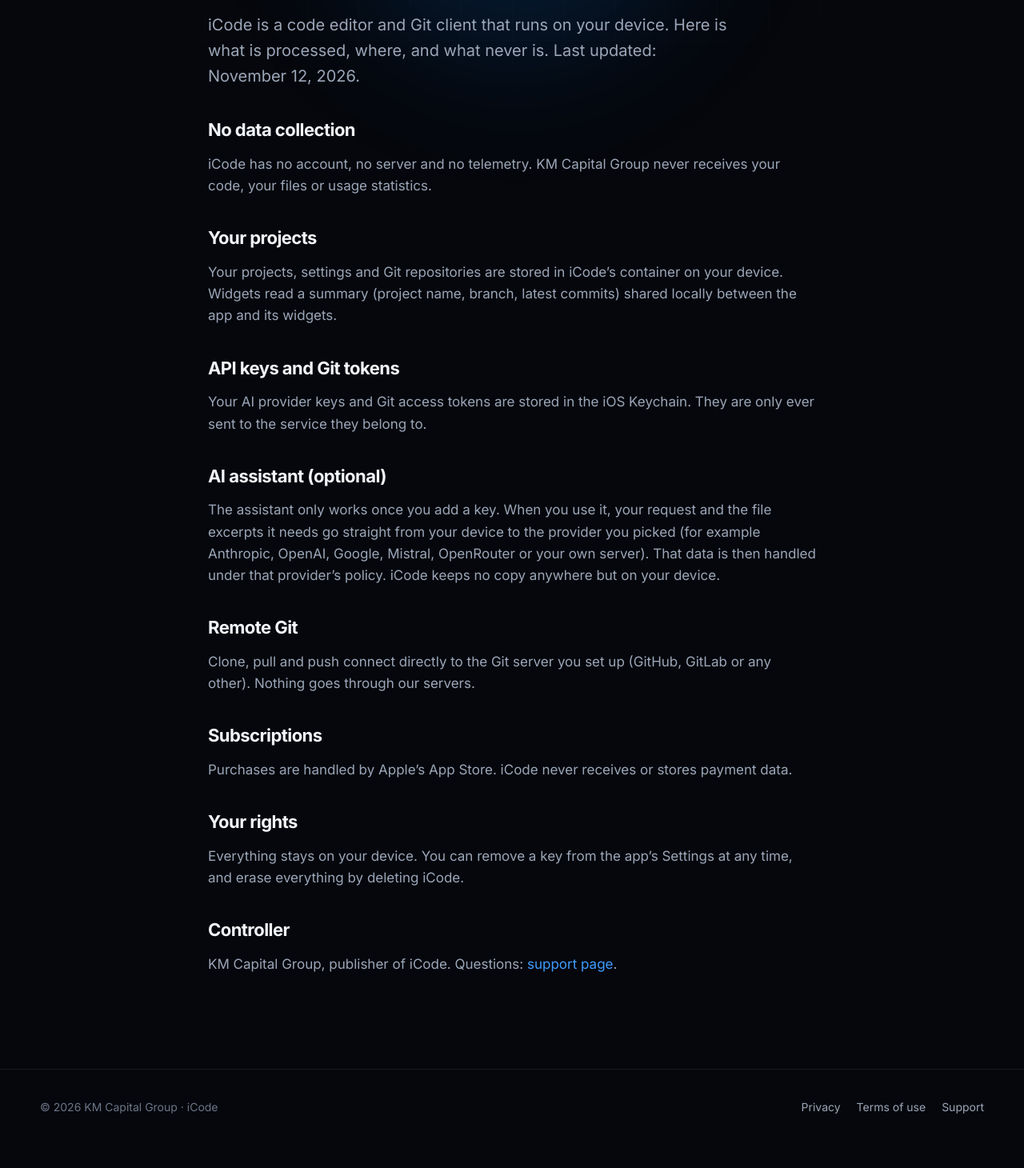
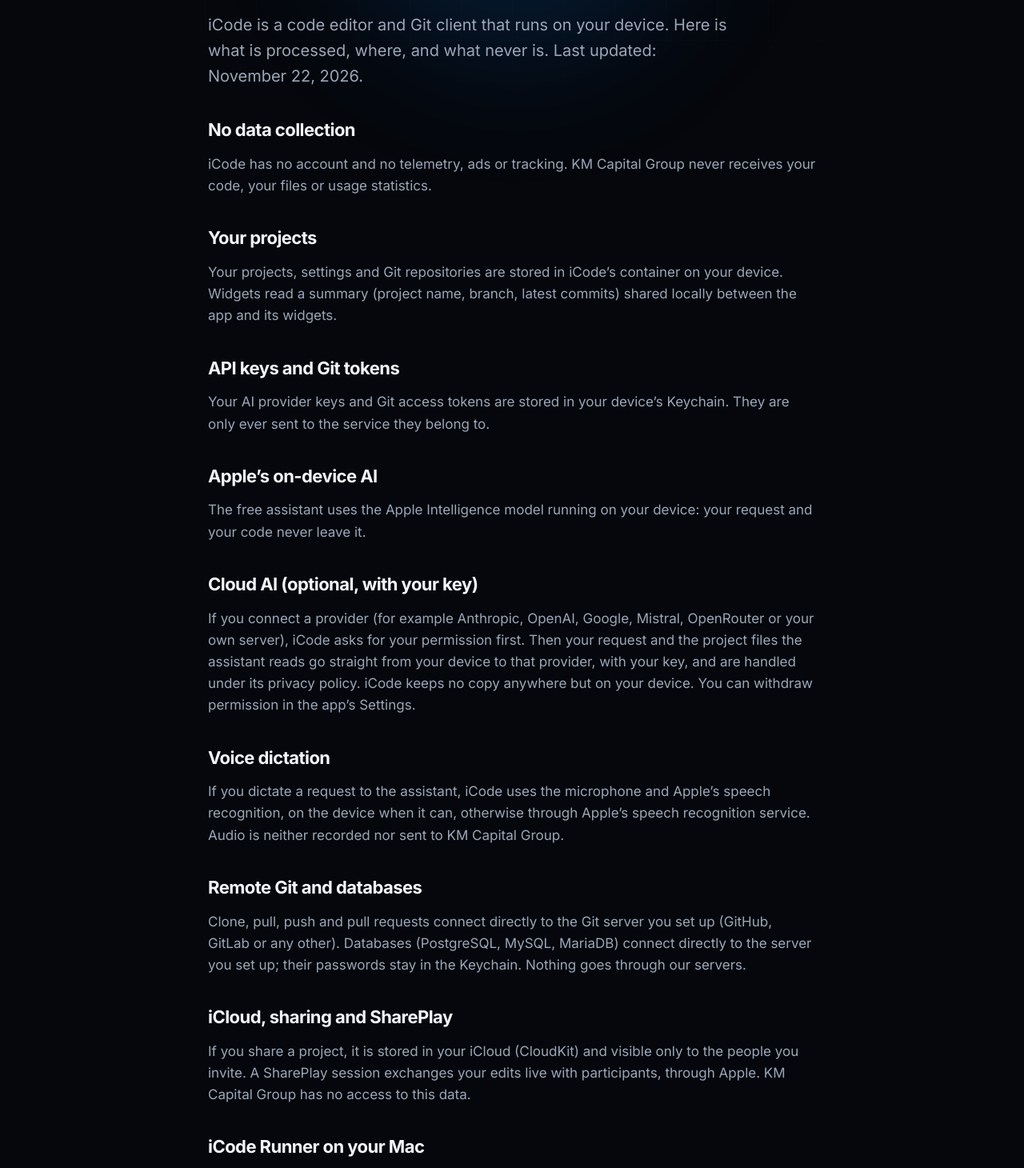
Before and after one commit to kmcapitalgroup/icode-site, a plain HTML site: page en/privacy/index.html in a window 1280 px wide. Shown: the part 206-1666 px from the top of the page at 80% size. Drawn offline with Linux system fonts and the light colour scheme.

Commit message:
Confidentialité : IA d'Apple, accord avant l'IA cloud, dictée, iCloud et SharePlay, Runner, bases de données, licence Mac (#5)
Claude-Session: https://claude.ai/code/session_01Jf87pPcjWRA6x5474F6U26

Co-authored-by: Claude <noreply@anthropic.com>

```diff
--- a/en/privacy/index.html
+++ b/en/privacy/index.html
@@ -24,14 +24,19 @@
 <main class="doc">
   <div class="wrap">
 <h1>Privacy policy</h1>
-<p class="lead">iCode is a code editor and Git client that runs on your device. Here is what is processed, where, and what never is. Last updated: November 12, 2026.</p>
-<h2>No data collection</h2><p>iCode has no account, no server and no telemetry. KM Capital Group never receives your code, your files or usage statistics.</p>
+<p class="lead">iCode is a code editor and Git client that runs on your device. Here is what is processed, where, and what never is. Last updated: November 22, 2026.</p>
+<h2>No data collection</h2><p>iCode has no account and no telemetry, ads or tracking. KM Capital Group never receives your code, your files or usage statistics.</p>
 <h2>Your projects</h2><p>Your projects, settings and Git repositories are stored in iCode’s container on your device. Widgets read a summary (project name, branch, latest commits) shared locally between the app and its widgets.</p>
-<h2>API keys and Git tokens</h2><p>Your AI provider keys and Git access tokens are stored in the iOS Keychain. They are only ever sent to the service they belong to.</p>
-<h2>AI assistant (optional)</h2><p>The assistant only works once you add a key. When you use it, your request and the file excerpts it needs go straight from your device to the provider you picked (for example Anthropic, OpenAI, Google, Mistral, OpenRouter or your own server). That data is then handled under that provider’s policy. iCode keeps no copy anywhere but on your device.</p>
-<h2>Remote Git</h2><p>Clone, pull and push connect directly to the Git server you set up (GitHub, GitLab or any other). Nothing goes through our servers.</p>
-<h2>Subscriptions</h2><p>Purchases are handled by Apple’s App Store. iCode never receives or stores payment data.</p>
-<h2>Your rights</h2><p>Everything stays on your device. You can remove a key from the app’s Settings at any time, and erase everything by deleting iCode.</p>
+<h2>API keys and Git tokens</h2><p>Your AI provider keys and Git access tokens are stored in your device’s Keychain. They are only ever sent to the service they belong to.</p>
+<h2>Apple’s on-device AI</h2><p>The free assistant uses the Apple Intelligence model running on your device: your request and your code never leave it.</p>
+<h2>Cloud AI (optional, with your key)</h2><p>If you connect a provider (for example Anthropic, OpenAI, Google, Mistral, OpenRouter or your own server), iCode asks for your permission first. Then your request and the project files the assistant reads go straight from your device to that provider, with your key, and are handled under its privacy policy. iCode keeps no copy anywhere but on your device. You can withdraw permission in the app’s Settings.</p>
+<h2>Voice dictation</h2><p>If you dictate a request to the assistant, iCode uses the microphone and Apple’s speech recognition, on the device when it can, otherwise through Apple’s speech recognition service. Audio is neither recorded nor sent to KM Capital Group.</p>
+<h2>Remote Git and databases</h2><p>Clone, pull, push and pull requests connect directly to the Git server you set up (GitHub, GitLab or any other). Databases (PostgreSQL, MySQL, MariaDB) connect directly to the server you set up; their passwords stay in the Keychain. Nothing goes through our servers.</p>
+<h2>iCloud, sharing and SharePlay</h2><p>If you share a project, it is stored in your iCloud (CloudKit) and visible only to the people you invite. A SharePlay session exchanges your edits live with participants, through Apple. KM Capital Group has no access to this data.</p>
+<h2>iCode Runner on your Mac</h2><p>To run an app in the Simulator, iCode sends your project to iCode Runner on your Mac over your local network, after pairing with a code. Nothing goes over the internet or through our servers.</p>
+<h2>Crash reports</h2><p>iOS hands iCode crash and hang reports (MetricKit) that stay on the device. They only leave it if you choose to share them from Settings.</p>
+<h2>Purchases</h2><p>On iPhone and iPad, purchases are handled by Apple’s App Store: iCode never receives or stores payment data. On the Mac app downloaded from this site, payment is handled by Stripe; our licence server keeps the licence key, the purchase email and the ID and name of activated Macs, to check the licence and resend a lost key.</p>
+<h2>Your rights</h2><p>Almost everything stays on your device: you can remove a key in Settings at any time, and erase everything by deleting iCode. For a Mac licence, you can ask to access, correct or delete your data through the support page.</p>
 <h2>Controller</h2><p>KM Capital Group, publisher of iCode. Questions: <a href="../support/">support page</a>.</p>
   </div>
 </main>
```
Also changed, not shown: confidentialite/index.html (+12 -7 lines).
